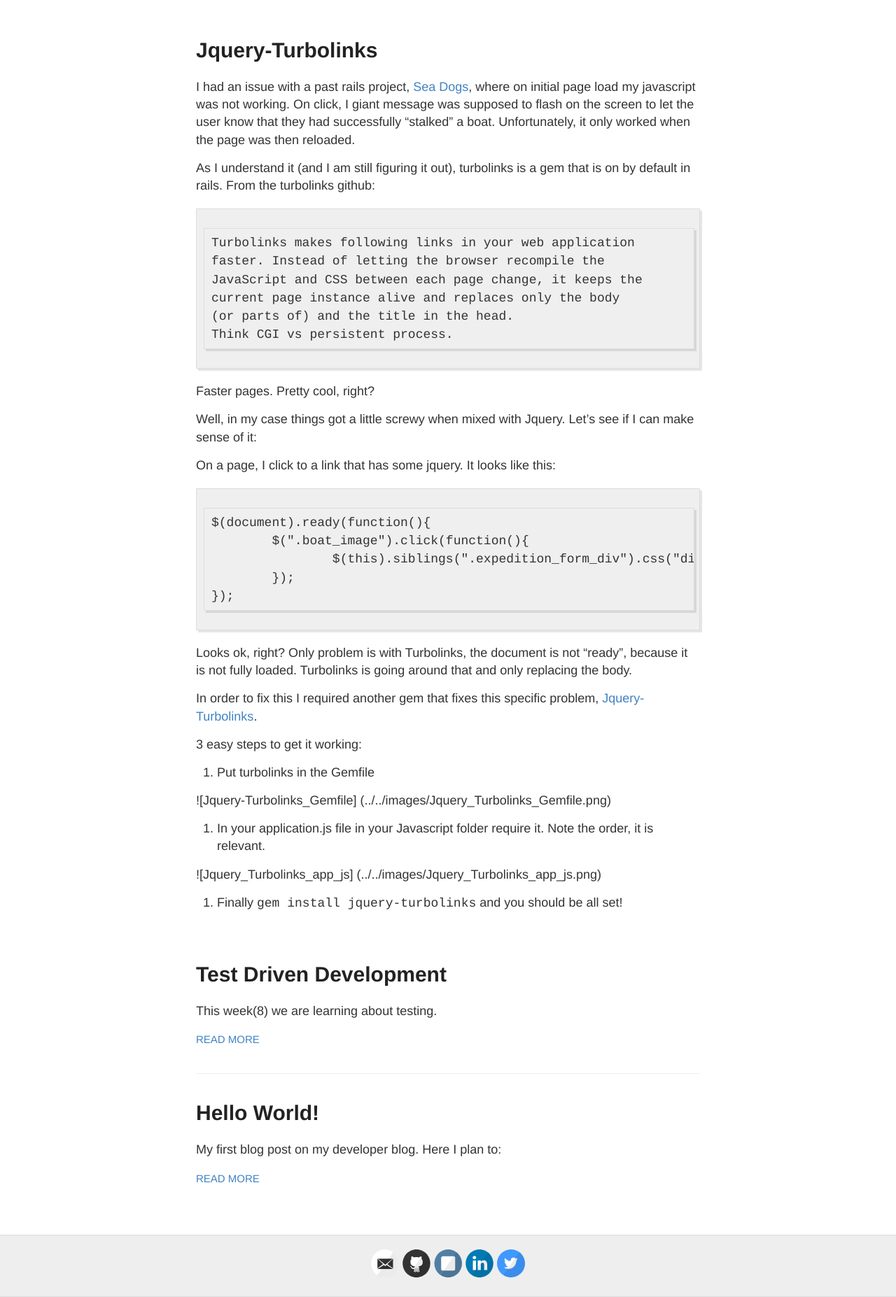
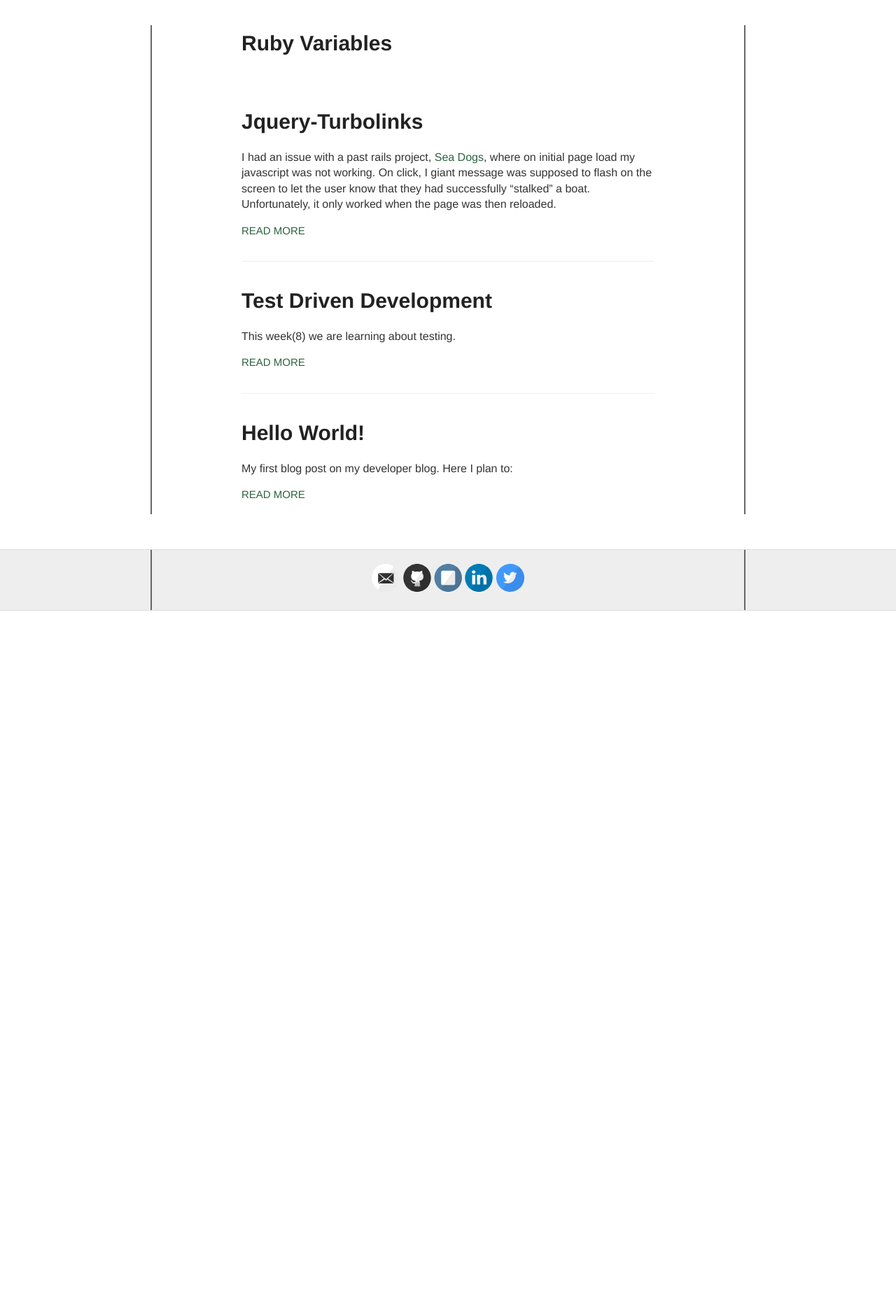
Before and after one commit to chadoh/stevenrayesky.github.io, a Jekyll site: the page built from index.html, in a window 1280 px wide, cut to the strip 214-2068 px from the top of the page. Shown: the whole strip at 70% size. Built offline with Jekyll 4.4.1, drawn with Linux system fonts in a browser that asks for light colours; nearby versions of some CDN libraries; Markdown is read by kramdown in place of the engine named in the settings; after the commit the page ends 1087 px from its top, so only the background shows below that.

Commit message:
A few style changes.

```diff
--- a/_layouts/portfolio.html
+++ b/_layouts/portfolio.html
@@ -1,7 +1,7 @@
 ---
 layout: default
 ---
-<div class="page_title"><h1>Projects =></h1></div>
+<div class="page_title"><h1>Projects</h1></div>
 <div class="project_div">
 	<a href="https://github.com/kferko/MediaPlayer"><div class="project_image jukebox_bg">
 	</div></a>
--- /dev/null
+++ b/_posts/2016-1-28-Ruby-Variables.md
@@ -0,0 +1,4 @@
+---
+layout: post
+title: Ruby Variables
+---
--- a/assets/css/stevenrayesky.css
+++ b/assets/css/stevenrayesky.css
@@ -1,16 +1,27 @@
 .page_title {
   text-align: center; }
+  .page_title h1 {
+    color: #528094; }
 
 .project_div {
+  position: relative;
   width: 100%;
   height: 400px;
   margin-bottom: 5%;
-  box-shadow: 3px 3px 2px #BCB6BD; }
+  box-shadow: 3px 3px 2px #BCB6BD;
+  transition: box-shadow 0.5s, left 0.5s, top 0.5s, width 0.5s;
+  top: 0;
+  left: 0; }
+  .project_div:hover {
+    box-shadow: 5px 5px 3px #BCB6BD;
+    width: 103%;
+    top: -1.5%;
+    left: -1.5%; }
 
 .project_image {
   height: 80%;
   width: 100%;
-  border-bottom: solid 5px #2D643F; }
+  border-bottom: solid 5px #528094; }
 
 .project_description {
   padding-top: 3%;
@@ -50,18 +61,18 @@
 header {
   background-image: url(../../images/stars.jpg);
   background-size: cover;
-  outline: solid 2px #2D643F;
+  outline: solid 2px #528094;
   display: flex;
   justify-content: space-around;
   align-items: center;
   width: 100%;
   height: 200px;
-  margin: 10px 0 50px 0; }
+  margin: 0px 0 50px 0; }
   header a {
     color: white; }
 
 #profile_portrait_box {
-  width: 150px; }
+  width: 100px; }
 
 .header_link:hover {
   border-bottom: 2px solid white;
--- a/assets/stylesheets/_portfolio.scss
+++ b/assets/stylesheets/_portfolio.scss
@@ -1,18 +1,33 @@
+// _portfolio.scss
 .page_title {
 	text-align: center;
+	h1 {
+		color: #528094;
+	}
 }
 
 .project_div {
+	position: relative;
 	width: 100%;
 	height: 400px;
 	margin-bottom: 5%;
 	box-shadow: 3px 3px 2px #BCB6BD;
+	transition: box-shadow 0.5s, left 0.5s, top 0.5s, width 0.5s;
+	top: 0;
+	left: 0;
+	&:hover {
+		box-shadow: 5px 5px 3px #BCB6BD;
+		width: 103%;
+		// height: 82%;
+		top: -1.5%;
+		left: -1.5%;
+	}
 }
 
 .project_image {
 	height: 80%;
 	width: 100%;
-	border-bottom: solid 5px #2D643F;
+	border-bottom: solid 5px #528094;
 }
 
 .project_description {
@@ -57,3 +72,4 @@
 	background-image: url(../../images/cause_project.png);
 	background-size: cover;
 }
+// END of _portfolio.scss
--- a/assets/stylesheets/stevenrayesky.scss
+++ b/assets/stylesheets/stevenrayesky.scss
@@ -3,20 +3,20 @@
 header {
 	background-image: url(../../images/stars.jpg);
 	background-size: cover;
-	outline: solid 2px #2D643F;
+	outline: solid 2px #528094;
 	display: flex;
 	justify-content: space-around;
 	align-items: center;
 	width: 100%;
 	height: 200px;
-	margin: 10px 0 50px 0;
+	margin: 0px 0 50px 0;
 	a {
 		color: white;
 	}
 }
 
 #profile_portrait_box {
-	width: 150px;
+	width: 100px;
 }
 
 .header_link:hover {
--- a/style.scss
+++ b/style.scss
@@ -14,20 +14,22 @@
 /**************/
 
 html {
-  font-size: 100%;
+  font-size: 90%;
 }
 
 body {
 	background: $white;
-  font: 18px/1.4 $helvetica;
+  font: 16px/1.4 $helvetica;
   color: $darkGray;
 }
 
 .container {
   margin: 0 auto;
-  max-width: 740px;
-  padding: 0 10px;
+  max-width: 850px;
+  padding: 0 10%;
   width: 100%;
+  border-right: solid 2px $gray;
+  border-left: solid 2px $gray;
 }
 
 h1, h2, h3, h4, h5, h6 {
@@ -69,11 +71,12 @@ p {
 }
 
 a {
-  color: $blue;
+  color: #2D643F;
+  transition: color 0.5s;
   text-decoration: none;
 	cursor: pointer;
   &:hover, &:active {
-    color: $blue;
+    color: #528094;
   }
 }
 
```
Also changed, not shown: 2016-1-28-Ruby-Variables.md (added), images/sass_project.png, 2 other files.
